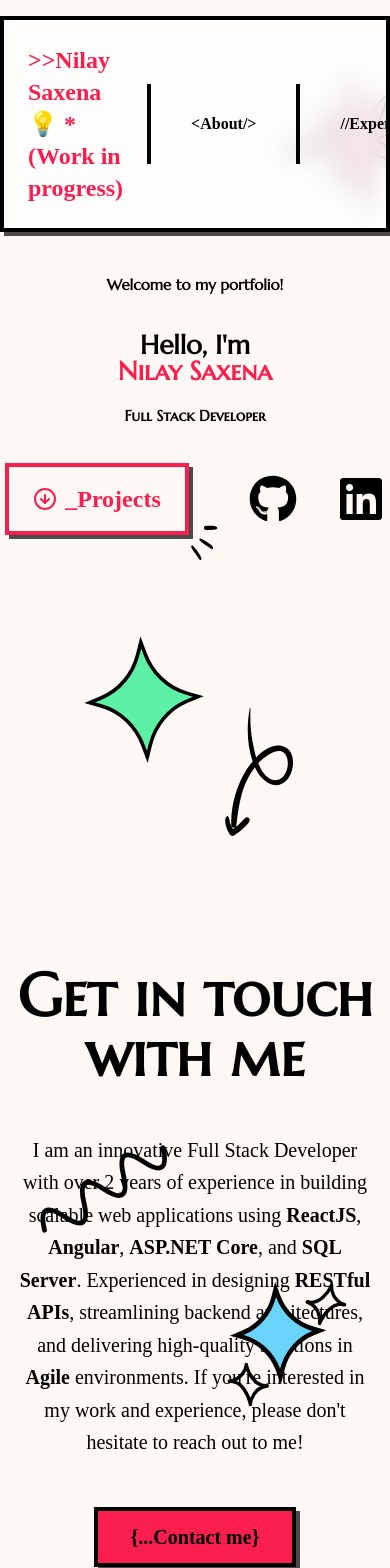
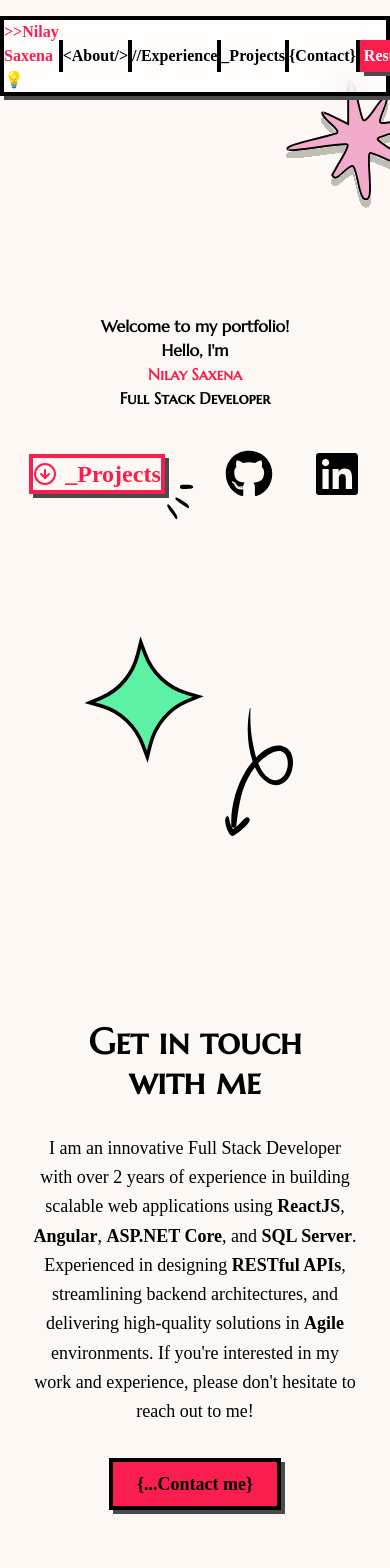
Before and after one commit to Nilay611/personal-portfolio, a React (Vite) app: page / in a window 390 px wide. Shown: the top 1568 px of the page. Built offline with nearby package versions, Linux system fonts and the light colour scheme; a web font is replaced by a local one.

Commit message:
Added responsiveness

```diff
--- a/index.html
+++ b/index.html
@@ -2,7 +2,7 @@
 <html lang="en">
   <head>
     <meta charset="UTF-8" />
-    <link rel="icon" type="image/svg+xml" href="./assets/black-star.svg" />
+    <link rel="icon" type="image/svg+xml" href="/assets/black-star.svg" />
     <meta name="viewport" content="width=device-width, initial-scale=1.0" />
     <title>Nilay Saxena</title>
   </head>
--- a/src/app/components/About/About.tsx
+++ b/src/app/components/About/About.tsx
@@ -4,19 +4,19 @@ export const About = () => {
   return (
     <section
       id="about"
-      className="min-h-screen flex flex-col items-center justify-center px-4 py-20 relative"
+      className="min-h-screen flex flex-col items-center justify-center px-4 md:px-6 lg:px-8 py-16 md:py-20 relative"
     >
       <img
         src="./assets/images/blue-stars.svg"
         alt="Decorative blue stars"
-        className="w-32 h-32 absolute bottom-1/3 right-1/10"
+        className="w-20 md:w-32 h-20 md:h-32 absolute bottom-1/3 right-1/10 hidden md:block"
       />
-      <h1 className="text-6xl font-black text-center mb-12 font-primary">
+      <h1 className="text-4xl md:text-5xl lg:text-6xl font-black text-center mb-8 md:mb-12 font-primary">
         Get in touch
         <br />
         with me
       </h1>
-      <p className="text-xl text-center max-w-3xl mb-12 leading-relaxed font-navbar">
+      <p className="text-lg md:text-xl text-center max-w-3xl mb-8 md:mb-12 leading-relaxed font-navbar px-4 md:px-6">
         I am an innovative Full Stack Developer with over 2 years of experience
         in building scalable web applications using{" "}
         <span className="font-bold">ReactJS</span>,{" "}
@@ -30,14 +30,14 @@ export const About = () => {
         to me!
       </p>
       <Button
-        classes="bg-primary text-black px-8 py-3 text-xl font-navbar font-bold cursor-pointer
-        border-4 border-black"
+        classes="bg-primary text-black px-6 md:px-8 py-2 md:py-3 text-lg md:text-xl font-navbar font-bold cursor-pointer
+        border-4 border-black hover:bg-black hover:text-primary transition-colors duration-300"
         text="{...Contact me}"
       />
       <img
         src="./assets/images/squiggly-line.svg"
         alt="Squiggly line"
-        className="w-32 h-32 absolute top-1/3 left-1/10"
+        className="w-20 md:w-32 h-20 md:h-32 absolute top-1/3 left-1/10 hidden md:block"
       />
     </section>
   );
--- a/src/app/components/Button/Button.tsx
+++ b/src/app/components/Button/Button.tsx
@@ -21,7 +21,7 @@ export const Button = ({
 
   let classList =
     classes +
-    " shadow-[4px_4px_0px_0px_rgba(75,75,75,1)] hover:translate-x-[3px] hover:translate-y-[3px] hover:shadow-none transition-all";
+    " lg:text-lg md:text-md sm:text-sm shadow-[4px_4px_0px_0px_rgba(75,75,75,1)] hover:translate-x-[3px] hover:translate-y-[3px] hover:shadow-none transition-all";
   return (
     <button className={classList} onClick={scrollOrRedirect}>
       <div className="flex items-center gap-2">
--- a/src/app/components/Hero/Hero.tsx
+++ b/src/app/components/Hero/Hero.tsx
@@ -1,5 +1,5 @@
 import { Button } from "../Button/Button";
-import "./Hero.css";
+//import "./Hero.css";
 import { FiArrowDownCircle } from "react-icons/fi";
 import { FaGithub } from "react-icons/fa6";
 import { FaLinkedin } from "react-icons/fa6";
@@ -10,23 +10,23 @@ export const Hero = () => {
       <div className="grid h-full text-center">
         {/*<div className="portrait-container w-full"></div>*/}
         <div className="flex flex-col justify-center font-secondary w-full">
-          <div>
-            <h1 className="hero-subtext text-6xl align-middle font-bold pb-10">
+          <h1 className="hero-subtext align-middle font-bold 2xl:text-[65px] xl:text-[55px] lg:text-[45px] md:text-[35px] sm:text-[25px]">
             Welcome to my portfolio!
           </h1>
-            <h1 className="hero-text font-bold pb-6">
+          <h1 className="hero-text font-bold 2xl:text-[65px] xl:text-[55px] lg:text-[45px] md:text-[35px] sm:text-[25px]">
             Hello, I'm <br />
-              <span className="text-primary font-primary">Nilay Saxena</span>
+            <span className="text-primary font-primary 2xl:text-[125px] xl:text-[110px] lg:text-[95px] md:text-[80px] sm:text-[65px]">
+              Nilay Saxena
+            </span>
           </h1>
-            <h1 className="hero-subtitle font-bold font-primary">
+          <h1 className="hero-subtitle font-bold font-primary 2xl:text-[65px] xl:text-[55px] lg:text-[45px] md:text-[35px] sm:text-[25px]">
             Full Stack Developer
           </h1>
-          </div>
           <div className="flex mt-10 gap-5 items-center text-center justify-center">
             <div className="relative pr-10 pb-8">
               <Button
                 text="_Projects"
-                classes="text-2xl px-6 py-4 bg-transparent font-navbar font-bold text-primary w-fit cursor-pointer border-4 border-primary
+                classes="text-2xl lg:px-6 md:px-4 sm:px-2 lg:py-4 md:py-3 sm:py-2 bg-transparent font-navbar font-bold text-primary w-fit cursor-pointer border-4 border-primary
                 hover:bg-primary hover:text-black hover:border-black w-fit h-fit"
                 iconPrimary={<FiArrowDownCircle />}
               />
--- a/src/app/components/Navbar/Navbar.tsx
+++ b/src/app/components/Navbar/Navbar.tsx
@@ -16,25 +16,25 @@ export const Navbar = () => {
   };
 
   return (
-    <div className="font-navbar fixed top-4 w-screen flex justify-between lg:px-48 md:px-32 sm:px-16 z-50">
+    <div className="font-navbar fixed top-4 w-screen flex justify-between 2xl:px-32 xl:px-16 lg:px-8 md:px-4 sm:px-2 z-50">
       <div className="flex items-center justify-between w-full border-4 border-black bg-white/70 backdrop-blur-md shadow-[4px_4px_0px_0px_rgba(75,75,75,1)] rounded-none">
-        <div className="logo-container flex items-center m-6">
+        <div className="logo-container flex items-center 2xl:m-6 xl:m-5 lg:m-4 md:m-3 sm:m-2">
           <div
-            className="text-primary text-2xl font-bold cursor-pointer"
+            className="text-primary 2xl:text-2xl xl:text-xl lg:text-lg md:text-md sm:text-sm font-bold cursor-pointer"
             onClick={() => redirectOrScrollToTop()}
           >
-            {">>"}Nilay Saxena💡 *(Work in progress)
+            {">>"}Nilay Saxena💡
           </div>
         </div>
-        <div className="text-base font-bold flex justify-between">
+        <div className="lg:text-lg md:text-md sm:text-sm font-bold flex justify-between">
           <Navlink id={1} name="<About/>" />
           <Navlink id={2} name="//Experience" />
           <Navlink id={3} name="_Projects" />
           <Navlink id={4} name="{Contact}" />
           <div className="border-l-4 border-black">
             <Button
-              classes="w-fit h-fit my-4 mx-8 px-6 py-2 text-base bg-primary font-navbar font-bold text-white w-fit cursor-pointer border-4 border-primary
-              hover:text-black hover:border-black"
+              classes="w-fit h-fit lg:my-4 md:my-3 sm:my-2 lg:mx-8 md:mx-6 sm:mx-2 lg:px-6 md:px-4 sm:px-2 lg:py-2 sm:py-1 text-base bg-primary
+              font-navbar font-bold text-white w-fit cursor-pointer border-4 border-primary hover:text-black hover:border-black"
               text="Resume"
               iconSecondary={<FaArrowUpRightFromSquare />}
               hrefType="link"
--- a/src/app/components/Navlink/Navlink.tsx
+++ b/src/app/components/Navlink/Navlink.tsx
@@ -17,7 +17,7 @@ export const Navlink = ({ name }: NavlinkProps) => {
   return (
     <div
       onClick={() => scrollToSection(sectionMap[name])}
-      className="w-fit font-navbar py-6 px-10 flex items-center cursor-pointer border-l-4 border-black hover:text-primary"
+      className="w-fit font-navbar xl:py-6 lg:py-4 md:py-2 2xl:px-10 xl:px-8 lg:px-6 md:px-4 sm:px-2 flex items-center cursor-pointer border-l-4 border-black hover:text-primary"
     >
       {name}
     </div>
```
Lines whose indentation alone changed are shown as unchanged.
